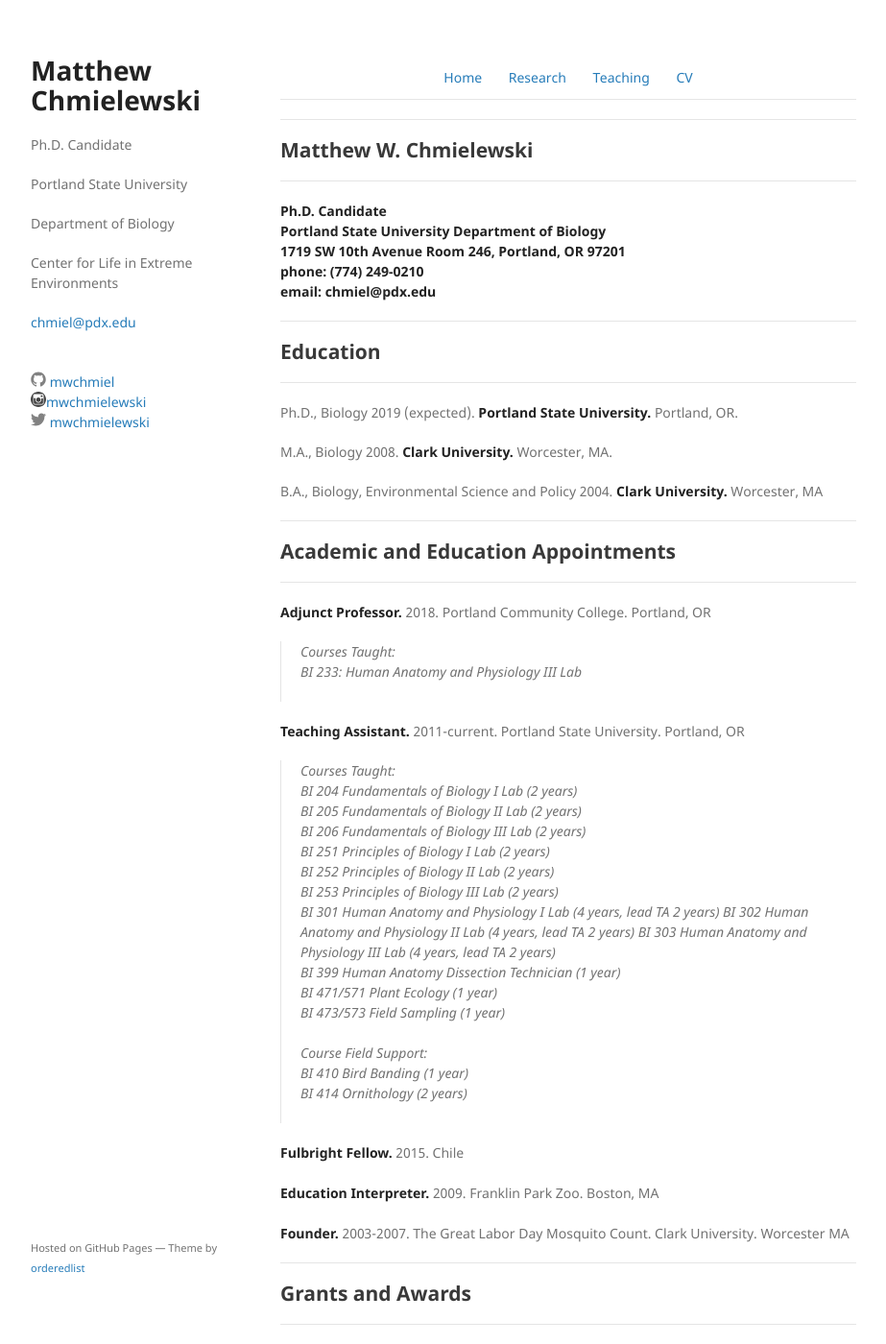
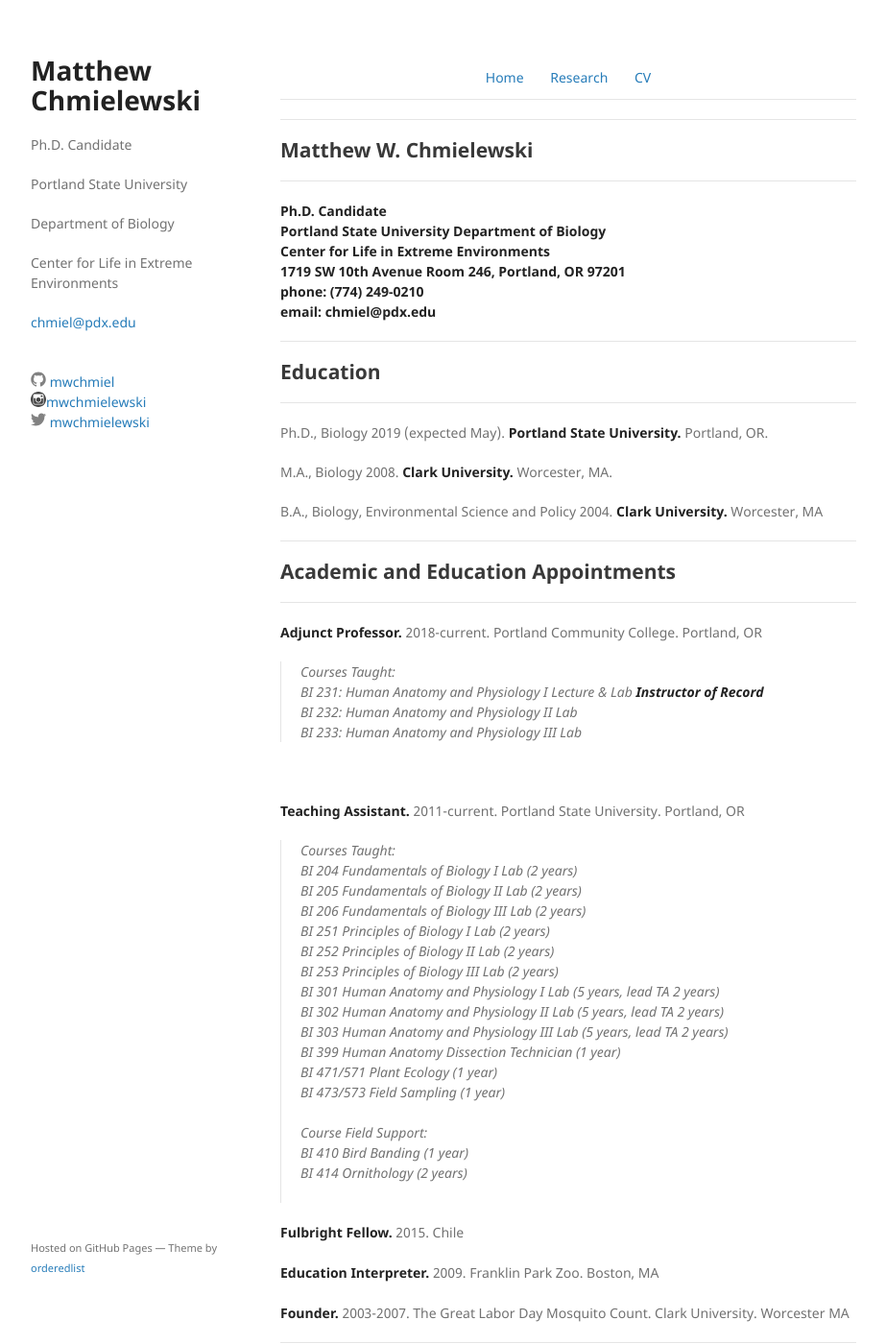
Before and after one commit to mwchmiel/mwchmiel.github.io, a Jekyll site: the page built from cv.md, in a window 1280 px wide and 1400 px high. Shown: the whole window at 96% size, without its empty margins (178-1101 px from the left). Built offline with Jekyll 4.4.1, drawn with Linux system fonts in a browser that asks for light colours; some of the changed text lies outside the part shown.

Commit message:
update website

```diff
--- a/_data/menu.yml
+++ b/_data/menu.yml
@@ -1,5 +1,4 @@
 items:
   "Home": "/"
   "Research": "/research"
-  "Teaching": "/teaching"
   "CV": "/cv"
--- a/cv.md
+++ b/cv.md
@@ -6,6 +6,7 @@ layout: default
 ------
 **Ph.D. Candidate**
 **Portland State University Department of Biology**<br>
+**Center for Life in Extreme Environments**<br>
 **1719 SW 10th Avenue Room 246, Portland, OR 97201**<br>
 **phone: (774) 249-0210**<br>
 **email: chmiel@pdx.edu**<br>
@@ -13,7 +14,7 @@ layout: default
 ------
 <h2>Education</h2>
 ------
-Ph.D., Biology 2019 (expected). **Portland State University.** Portland, OR.<br>
+Ph.D., Biology 2019 (expected May). **Portland State University.** Portland, OR.<br>
 
 M.A., Biology 2008. **Clark University.** Worcester, MA.
 
@@ -22,9 +23,12 @@ B.A., Biology, Environmental Science and Policy 2004. **Clark University.** Worc
 ------
 <h2>Academic and Education Appointments</h2>
 ------
-**Adjunct Professor.** 2018. Portland Community College. Portland, OR <br>
+**Adjunct Professor.** 2018-current. Portland Community College. Portland, OR <br>
 >Courses Taught:<br>
+BI 231: Human Anatomy and Physiology I Lecture & Lab **Instructor of Record**<br>
+BI 232: Human Anatomy and Physiology II Lab<br>
 BI 233: Human Anatomy and Physiology III Lab<br>
+
 <br>
 
 **Teaching Assistant.** 2011-current. Portland State University. Portland, OR <br>
@@ -36,9 +40,9 @@ BI 206 Fundamentals of Biology III Lab (2 years)<br>
 BI 251 Principles of Biology I Lab (2 years)<br>
 BI 252 Principles of Biology II Lab (2 years)<br>
 BI 253 Principles of Biology III Lab (2 years)<br>
-BI 301 Human Anatomy and Physiology I Lab (4 years, lead TA 2 years)
-BI 302 Human Anatomy and Physiology II Lab (4 years, lead TA 2 years)
-BI 303 Human Anatomy and Physiology III Lab (4 years, lead TA 2 years)
+BI 301 Human Anatomy and Physiology I Lab (5 years, lead TA 2 years) <br>
+BI 302 Human Anatomy and Physiology II Lab (5 years, lead TA 2 years) <br>
+BI 303 Human Anatomy and Physiology III Lab (5 years, lead TA 2 years) <br>
 BI 399 Human Anatomy Dissection Technician (1 year)<br>
 BI 471/571 Plant Ecology (1 year)<br>
 BI 473/573 Field Sampling (1 year)<br>
@@ -81,9 +85,9 @@ BI 473/573 Field Sampling (1 year)<br>
 ------
 <h2>Publications</h2>
 ------
-**Chmielewski, M.W.**, Eppley, S.M. Birds as a novel dispersal vector of viable bryophyte propagules. In review. <br>
+**Chmielewski, M.W.**, 2019. Eppley, S.M. Forest passerines as a novel dispersal vector of viable bryophyte propagules, Proceedings of the Royal Academy of Sciences B. 286(1897)<br>
 <br>
-Eppley, S.M., Rosenstiel, T.N., **Chmielewski, M.W.**, Woll, S.C., Shaw, Z.M., Shortlidge, E.E. Rapid population sex ratio changes in the moss *Ceratodon purpureus*. American Journal of Botany. In Press. <br>
+Eppley, S.M., Rosenstiel, T.N., **Chmielewski, M.W.**, Woll, S.C., Shaw, Z.M., Shortlidge, E.E. 2018. Rapid population sex ratio changes in the moss *Ceratodon purpureus*. American Journal of Botany. 105(7): 1232-1238 <br>
 <br>
 **Chmielewski, M.W.**, Khatchikian, C., Livdahl, T. 2010 Estimating the per Capita Rate of Population Change: How Well Do Life-History Surrogates Perform? Annals of the Entomological Society of America 103(5): 734-741<br>
 <br>
@@ -109,6 +113,7 @@ Eppley, S.M., Rosenstiel, T.N., **Chmielewski, M.W.**, Woll, S.C., Shaw, Z.M., S
 ------
 <h2>Academic Presentations:</h2>
 ------
+**Chmielewski, M.W.** 2018 Species-specific interactions in bryophyte-avian dispersal networks. Annual Meeting of the Ecological Society of America. Portland, OR<br>
 
 **Chmielewski, M.W.** 2017 Bryophytes on the Wing: Avian topical load of bryophyte spores varies by size and behavior. Annual Meeting of the Ecological Society of America. Portland, OR<br>
 
@@ -125,8 +130,9 @@ Eppley, S.M., Rosenstiel, T.N., **Chmielewski, M.W.**, Woll, S.C., Shaw, Z.M., S
 ------
 <h2>Invited Talks:</h2>
 ------
+**Wellness in Your Professional Life** 2018. Office of Academic Innovation Fall Mini-Conference. Portland State University. Portland, OR
 
-**Classroom engagement, student interactions, and time management** 2017. Office of Academic Innovation. Portland State University. Portland, OR
+**Classroom engagement, student interactions, and time management** 2017. Office of Academic Innovation Winter Mini-Conference. Portland State University. Portland, OR
 
 **Career management, skill acquisition, and CV building in graduate school.** 2017. Graduate Research Prospectus. Portland State University Department of Biology. Portland, OR
 
@@ -159,7 +165,7 @@ Eppley, S.M., Rosenstiel, T.N., **Chmielewski, M.W.**, Woll, S.C., Shaw, Z.M., S
 ------
 <h2>People Mentored</h2>
 
-**Jessica Shamek:** Field Technician with the Great Basin Institute, Mcnair Scholar, PhD Student (Fall 2018) at Portland State University
+**Jessica Shamek:** Field Technician with the Great Basin Institute, Mcnair Scholar, Current PhD Student at Portland State University
 
 **Cammille Mitchell:** Field Technician with the Oregon Department of Fish and Wildlife
 
```
Also changed, not shown: other parts of cv.md (+1 -1 lines), index.md (+7 -117 lines), research.md (+44 -3 lines), images/behavior spores.PNG (added), images/biter.jpg (added), images/family spores.PNG (added), images/species spores.PNG (added), images/spore to tarsal small.png (added), images/spore to tarsal.PNG (added), 4 other files.
